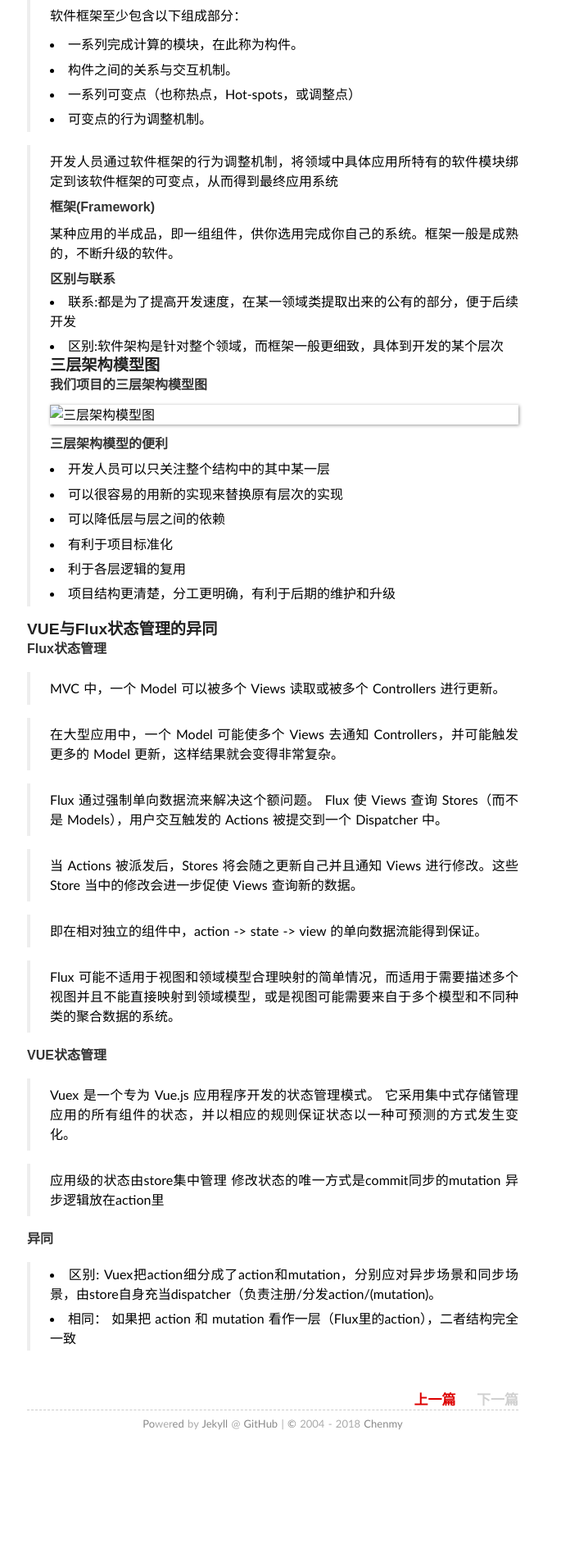
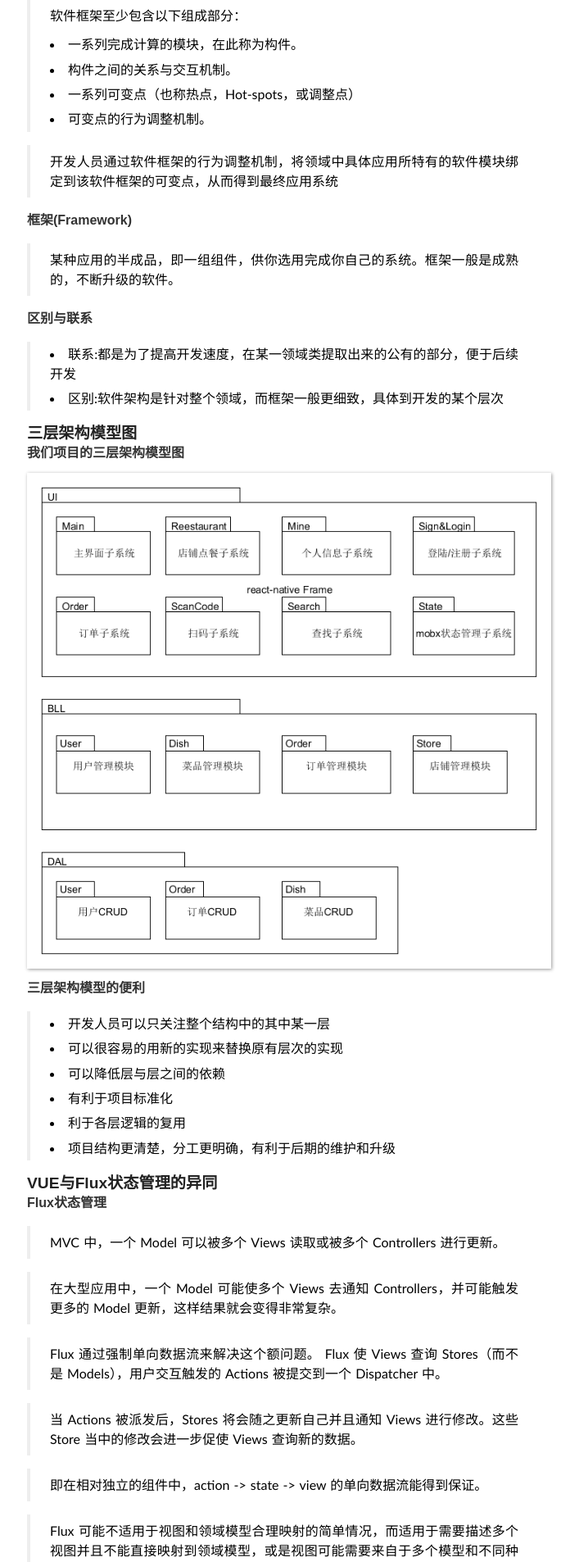
Before and after one commit to KAKE4420/KAKE4420.github.io, a Jekyll site: the page built from _posts/2018-6-2-系统分析与设计Hw-7.md, in a window 1280 px wide. Shown: the part 324-2230 px from the top of the page at 82% size, without its empty margins (307-1014 px from the left). Built offline with Jekyll 4.4.1, drawn with Linux system fonts in a browser that asks for light colours; comment, search, counter and statistics services are not loaded; before the commit the page ends 2104 px from its top, so only the background shows below that.

Commit message:
upgrade lesson13

```diff
--- a/_posts/2018-6-2-系统分析与设计Hw-7.md
+++ b/_posts/2018-6-2-系统分析与设计Hw-7.md
@@ -18,14 +18,19 @@ tags: 博客
 >-  可变点的行为调整机制。
 
 >开发人员通过软件框架的行为调整机制，将领域中具体应用所特有的软件模块绑定到该软件框架的可变点，从而得到最终应用系统
+
 #### 框架(Framework)
 >某种应用的半成品，即一组组件，供你选用完成你自己的系统。框架一般是成熟的，不断升级的软件。
+
 #### 区别与联系
 >- 联系:都是为了提高开发速度，在某一领域类提取出来的公有的部分，便于后续开发
 >- 区别:软件架构是针对整个领域，而框架一般更细致，具体到开发的某个层次
+
 ### 三层架构模型图
+
 #### 我们项目的三层架构模型图
-![三层架构模型图]()
+![三层架构模型图](https://raw.githubusercontent.com/KAKE4420/KAKE4420.github.io/master/_img/lesson13/framework.png)
+
 #### 三层架构模型的便利
 >- 开发人员可以只关注整个结构中的其中某一层
 >- 可以很容易的用新的实现来替换原有层次的实现
@@ -35,6 +40,7 @@ tags: 博客
 >- 项目结构更清楚，分工更明确，有利于后期的维护和升级
 
 ### VUE与Flux状态管理的异同
+
 #### Flux状态管理
 > MVC 中，一个 Model 可以被多个 Views 读取或被多个 Controllers 进行更新。
 
```
